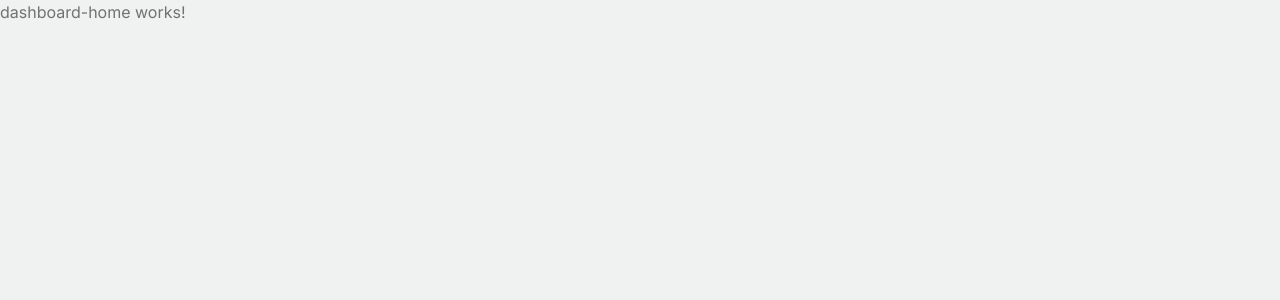
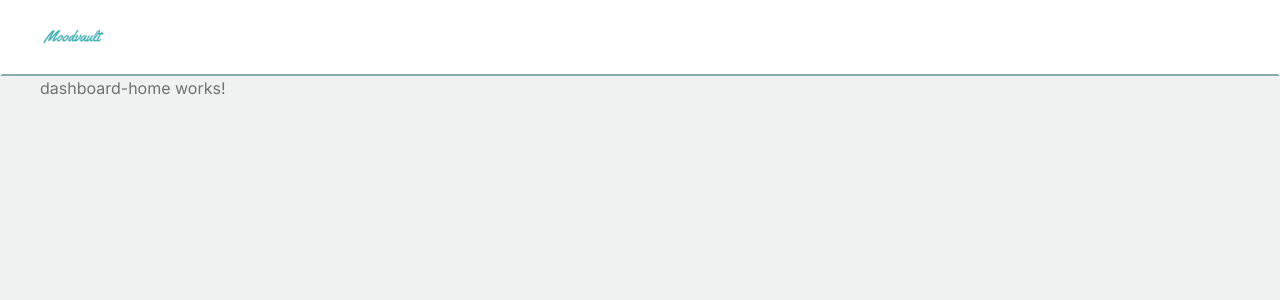
Before and after one commit to DaNiMarTmArq/moodvault-frontend, an Angular app in the folder moodvault/: page /moods/dashboard in a window 1280 px wide. Shown: the top 300 px of the page. Built offline with nearby package versions, Linux system fonts and the light colour scheme; sample sign-in values are in the browser's storage.

Commit message:
Global Navbar

```diff
--- a/moodvault/src/app/app.component.html
+++ b/moodvault/src/app/app.component.html
@@ -1 +1,4 @@
-<router-outlet />
+<app-nav-bar />
+<main>
+  <router-outlet />
+</main>
--- a/moodvault/src/app/app.component.ts
+++ b/moodvault/src/app/app.component.ts
@@ -1,11 +1,11 @@
 import { Component } from '@angular/core';
 import { RouterModule } from '@angular/router';
-
+import { NavBarComponent } from './shared/components/nav-bar.component';
 
 @Component({
   selector: 'app-root',
   standalone: true,
-  imports: [RouterModule],
+  imports: [RouterModule, NavBarComponent],
   templateUrl: './app.component.html',
   styleUrl: './app.component.css',
 })
--- a/moodvault/src/app/features/auth/components/login-page/login-page.component.html
+++ b/moodvault/src/app/features/auth/components/login-page/login-page.component.html
@@ -1,4 +1,3 @@
-<app-login-bar></app-login-bar>
 <app-center-layout>
-    <router-outlet/>
+  <router-outlet />
 </app-center-layout>
--- a/moodvault/src/app/features/moods/components/create-mood/create-mood.component.html
+++ b/moodvault/src/app/features/moods/components/create-mood/create-mood.component.html
@@ -1 +1,3 @@
-<p>create-mood works!</p>
+<app-wrapper-layout>
+  <p>create-mood works!</p>
+</app-wrapper-layout>
--- a/moodvault/src/app/features/moods/components/create-mood/create-mood.component.ts
+++ b/moodvault/src/app/features/moods/components/create-mood/create-mood.component.ts
@@ -1,9 +1,10 @@
 import { Component } from '@angular/core';
+import { WrapperLayoutComponent } from '../../../../shared/layouts/wrapper-layout/wrapper-layout.component';
 
 @Component({
   selector: 'app-create-mood',
   standalone: true,
-  imports: [],
+  imports: [WrapperLayoutComponent],
   templateUrl: './create-mood.component.html',
 })
 export class CreateMood {}
--- a/moodvault/src/app/features/moods/components/dashboard/dashboard-home.component.html
+++ b/moodvault/src/app/features/moods/components/dashboard/dashboard-home.component.html
@@ -1 +1,3 @@
-<p>dashboard-home works!</p>
+<app-wrapper-layout>
+  <p>dashboard-home works!</p>
+</app-wrapper-layout>
--- a/moodvault/src/app/features/moods/components/dashboard/dashboard-home.component.ts
+++ b/moodvault/src/app/features/moods/components/dashboard/dashboard-home.component.ts
@@ -1,9 +1,10 @@
 import { Component } from '@angular/core';
+import { WrapperLayoutComponent } from '../../../../shared/layouts/wrapper-layout/wrapper-layout.component';
 
 @Component({
   selector: 'app-moods-list-view',
   standalone: true,
-  imports: [],
+  imports: [WrapperLayoutComponent],
   templateUrl: './dashboard-home.component.html',
 })
 export class MoodsDashboard {}
--- /dev/null
+++ b/moodvault/src/app/shared/components/nav-bar.component.html
@@ -0,0 +1,9 @@
+<header
+  class="flex items-center h-[76px] bg-white border-2 border-t-white border-b-primary border-x-white"
+>
+  <div class="w-full px-[16px] md:max-w-[1200px] md:mx-auto md:p-0">
+    <a routerLink="/moods/dashboard" class="cursor-pointer">
+      <img src="mood-vault-logo-2.jpg" alt="" class="h-[70px]" />
+    </a>
+  </div>
+</header>
--- /dev/null
+++ b/moodvault/src/app/shared/layouts/wrapper-layout/wrapper-layout.component.html
@@ -0,0 +1,3 @@
+<div class="w-full px-[16px] md:max-w-[1200px] md:mx-auto md:p-0">
+  <ng-content></ng-content>
+</div>
```
Also changed, not shown: moodvault/src/app/shared/components/nav-bar.component.ts (added, +10 -0 lines), moodvault/src/app/shared/layouts/wrapper-layout/wrapper-layout.component.ts (added, +9 -0 lines).
